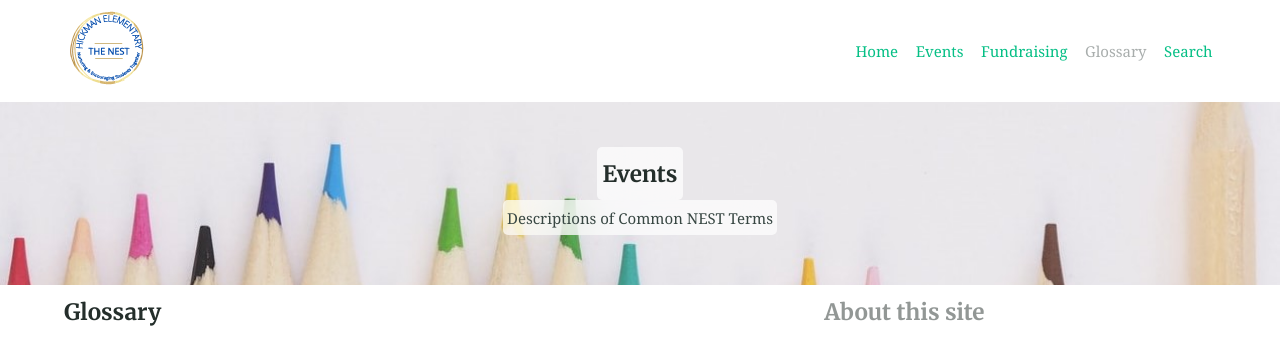
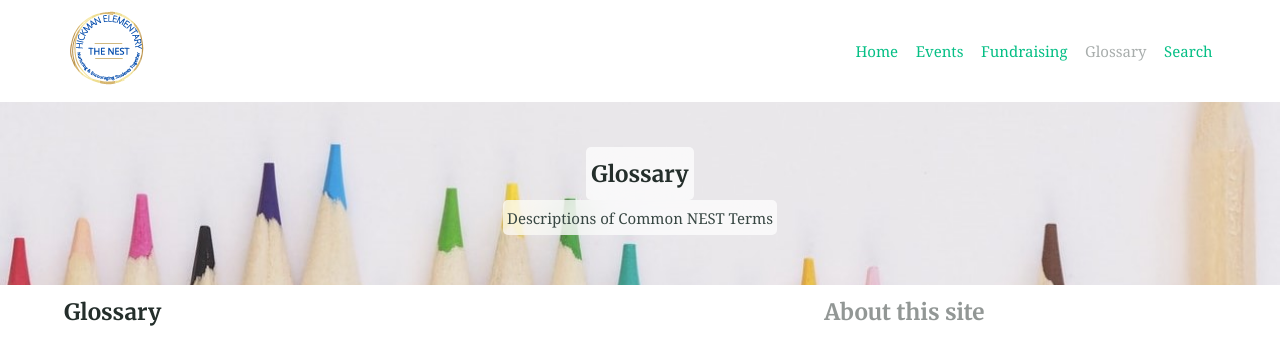
Before and after one commit to hickmannest/hickmannest.github.io, a Jekyll site: the page built from glossary.md, in a window 1280 px wide and 900 px high. Shown: the top 337 px of the window. Built offline with Jekyll 4.4.1, drawn with Linux system fonts in a browser that asks for light colours.

Commit message:
Update glossary.md

```diff
--- a/glossary.md
+++ b/glossary.md
@@ -1,7 +1,7 @@
 ---
 title: Glossary
 feature_text: |
-  ### &nbsp;Events&nbsp;
+  ### &nbsp;Glossary&nbsp;
   &nbsp;Descriptions of Common NEST Terms&nbsp;
 feature_image: "/assets/learning2_1267_400.jpg"
 excerpt: This is what's what in the Hickman NEST
```
